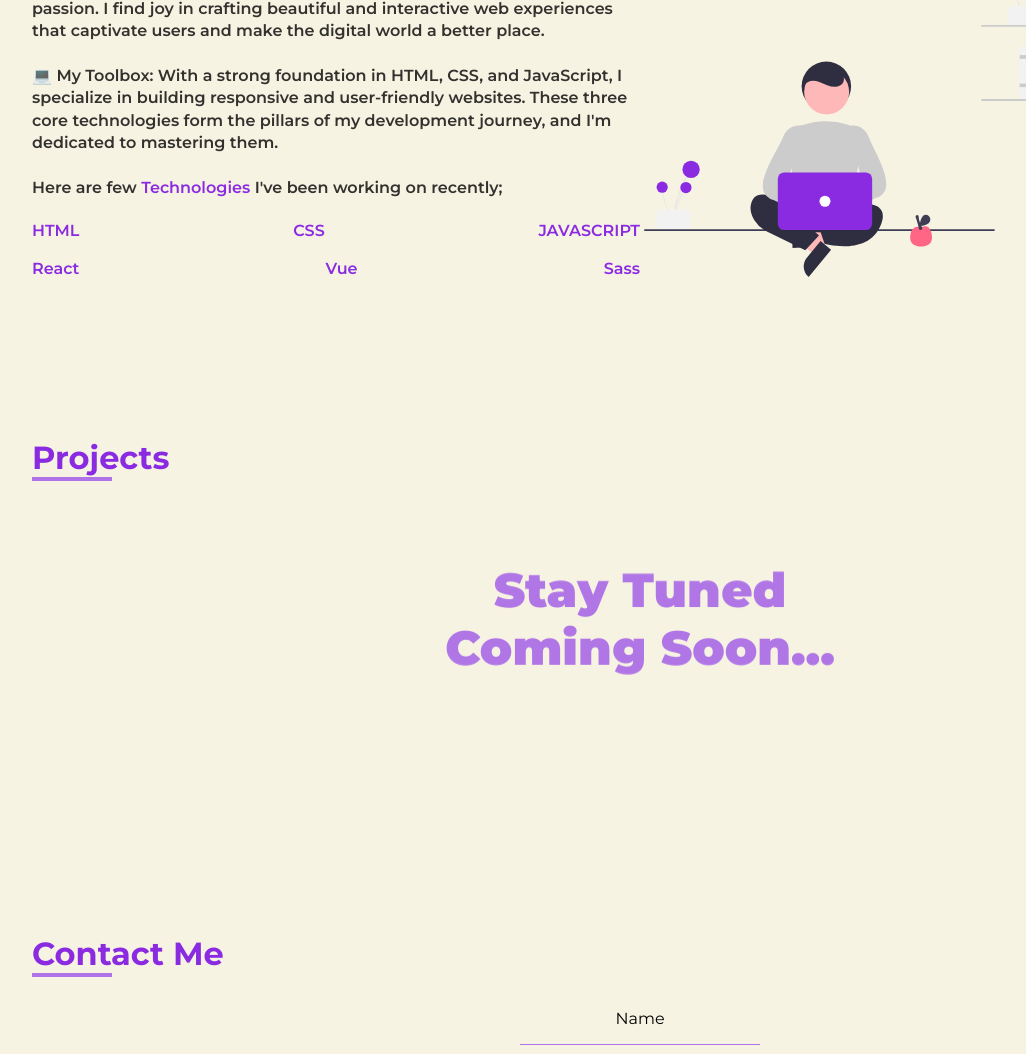
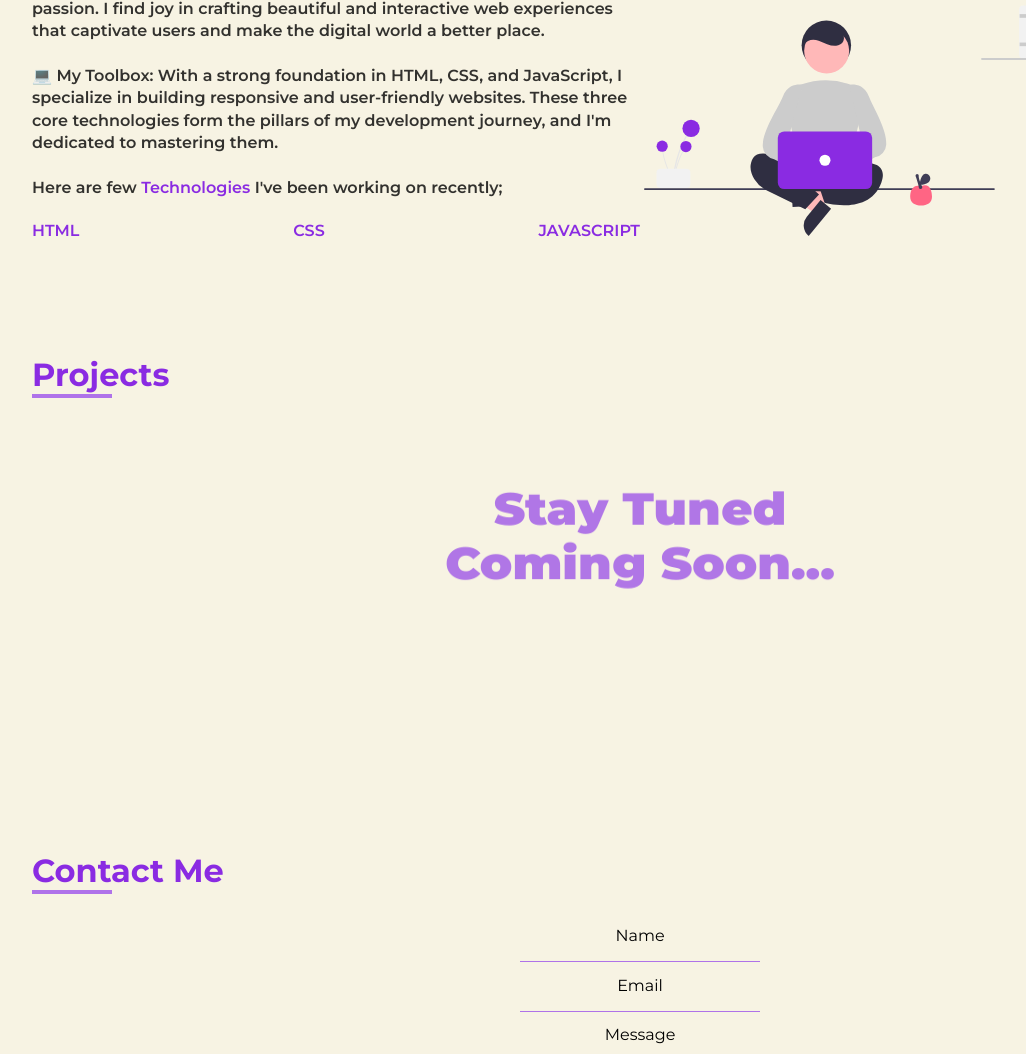
Before and after one commit to Israel-2002/portfolio-v1, a plain HTML site: page index.html in a window 1280 px wide. Shown: the part 1063-2117 px from the top of the page, without its empty margins (0-1026 px from the left). Drawn offline with Linux system fonts and the light colour scheme.

Commit message:
corrected the tech stack

```diff
--- a/index.html
+++ b/index.html
@@ -72,11 +72,6 @@
                     <span class="highlight"><li>JAVASCRIPT</li></span>
                 </ul>
                 <br>
-                <ul class="technologies__used-two">
-                    <span class="highlight"><li>React</li></span>
-                    <span class="highlight"><li>Vue</li></span>
-                    <span class="highlight"><li>Sass</li></span>
-                </ul>
             </p>
         </div>
             <div class="about__img-outer"><img src="./images/undraw_freelancer_re_irh4.svg" alt="" class="about__img"></div>
```
